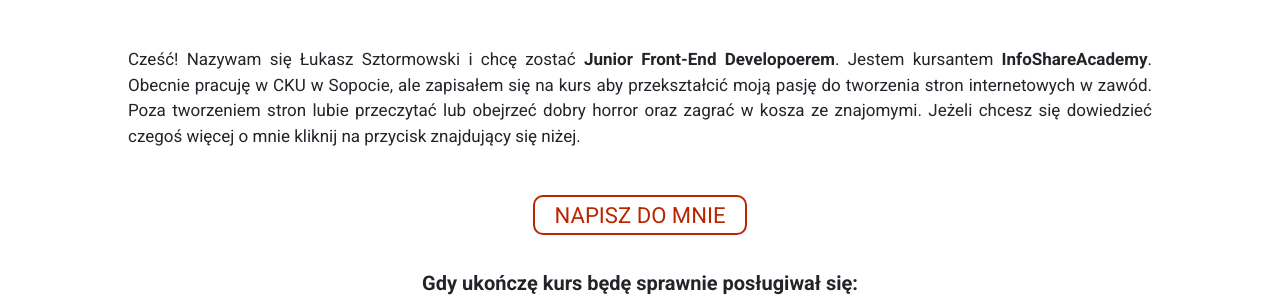
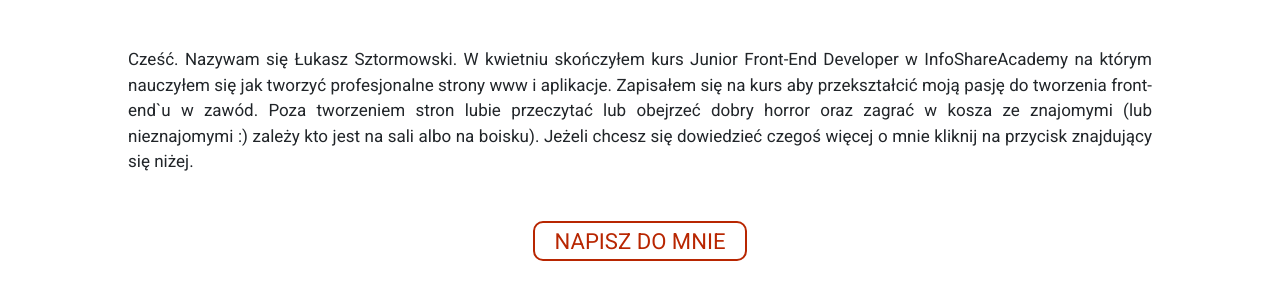
Before and after one commit to qkiczw/qkiczw.github.io, a website: page index.html in a window 1280 px wide. Shown: the part 903-1202 px from the top of the page. Drawn offline with nearby package versions, Linux system fonts and the light colour scheme.

Commit message:
About Me section text changed, small cleancode is done

```diff
--- a/index.html
+++ b/index.html
@@ -1,38 +1,32 @@
 <!DOCTYPE html>
 <html lang="pl">
+
 <head>
     <meta charset="UTF-8">
     <title>Łukasz Sztormowski Junior FrontEnd Developer- portfolio</title>
     <meta name="viewport" content="width=device-width, initial-scale=1, shrink-to-fit=no">
-
-    <!-- Google Font-->
     <link href="https://fonts.googleapis.com/css?family=Roboto:400,700" rel="stylesheet">
-    <!-- Bootstrap css -->
-    <link rel="stylesheet" href="https://maxcdn.bootstrapcdn.com/bootstrap/4.0.0-beta/css/bootstrap.min.css" integrity="sha384-/Y6pD6FV/Vv2HJnA6t+vslU6fwYXjCFtcEpHbNJ0lyAFsXTsjBbfaDjzALeQsN6M" crossorigin="anonymous">
-    <!-- Font Awesome-->
+    <link rel="stylesheet" href="https://maxcdn.bootstrapcdn.com/bootstrap/4.0.0-beta/css/bootstrap.min.css" integrity="sha384-/Y6pD6FV/Vv2HJnA6t+vslU6fwYXjCFtcEpHbNJ0lyAFsXTsjBbfaDjzALeQsN6M"
+        crossorigin="anonymous">
     <link rel="stylesheet" href="font-awesome/css/font-awesome.min.css">
-    <!--My css-->
     <link rel="Stylesheet" type="text/css" href="css/style.css" />
-
 </head>
 <body>
-    <!--Whole site container-->
     <div class="container-fluid">
-        <!--Header-->
         <header>
-            <!-- Main menu-->
             <section id="start" class="menu">
-
-                <!--RWD menu-->
                 <nav class="navbar navbar-expand-lg navbar-dark bg-dark fixed-top">
                     <a class="navbar-brand" href="#">LS - Web Design</a>
-                    <button class="navbar-toggler" type="button" data-toggle="collapse" data-target="#navbarNavDropdown" aria-controls="navbarNavDropdown" aria-expanded="false" aria-label="Toggle navigation">
+                    <button class="navbar-toggler" type="button" data-toggle="collapse" data-target="#navbarNavDropdown" aria-controls="navbarNavDropdown"
+                        aria-expanded="false" aria-label="Toggle navigation">
                         <span class="navbar-toggler-icon"></span>
                     </button>
                     <div class="collapse navbar-collapse justify-content-end" id="navbarNavDropdown">
                         <ul class="navbar-nav ">
                             <li class="nav-item active">
-                                <a class="nav-link" href="#start">Start <span class="sr-only">(current)</span></a>
+                                <a class="nav-link" href="#start">Start
+                                    <span class="sr-only">(current)</span>
+                                </a>
                             </li>
                             <li class="nav-item">
                                 <a class="nav-link" href="#about-me">O mnie</a>
@@ -43,57 +37,50 @@
                             <li class="nav-item">
                                 <a class="nav-link" href="#contact">Kontakt</a>
                             </li>
-
                         </ul>
                     </div>
                 </nav>
-
             </section>
             <section class="header d-flex align-items-center">
                 <div class="container-fluid">
                     <div class="row ">
                         <div class="col-sm-12 text-center">
-                            <figure><img src="images/me.jpg " class="picture-of-me img-fluid mt-md-5 mt-lg-5" alt="Picture of me"></figure>
-                            <figure><img src="images/my-logo.png" class="my-logo img-fluid" alt="My logo"></figure>
+                            <figure>
+                                <img src="images/me.jpg " class="picture-of-me img-fluid mt-md-5 mt-lg-5" alt="Picture of me">
+                            </figure>
+                            <figure>
+                                <img src="images/my-logo.png" class="my-logo img-fluid" alt="My logo">
+                            </figure>
                             <h1 class="header-text">Twoja strona zaczyna się tutaj!</h1>
                         </div>
                     </div>
                 </div>
             </section>
         </header>
-
         <main>
-            <!-- About me-->
             <section id="about-me" class="info-about-me">
                 <div class="contaier-fluid">
-                    <!-- Section title-->
                     <div class="row">
-                        <div class="col-md-12"><h2 class="section-title">O mnie</h2></div>
-
+                        <div class="col-md-12">
+                            <h2 class="section-title">O mnie</h2>
+                        </div>
                     </div>
                     <div class="row">
                         <div class="col-xs-12">
                             <p class="text-about-me">
-                                Cześć! Nazywam się Łukasz Sztormowski i chcę zostać <strong>Junior Front-End Developoerem</strong>. Jestem kursantem <strong>InfoShareAcademy</strong>. Obecnie pracuję w CKU w Sopocie,
-                                ale zapisałem się na kurs aby przekształcić moją pasję do tworzenia stron internetowych w zawód. Poza tworzeniem stron lubie przeczytać
-                                lub obejrzeć dobry horror oraz zagrać w kosza ze znajomymi. Jeżeli chcesz się dowiedzieć czegoś więcej o mnie kliknij na przycisk znajdujący się
-                                niżej.
-
-
+                                 Cześć. Nazywam się Łukasz Sztormowski. W kwietniu skończyłem kurs Junior Front-End Developer w InfoShareAcademy na którym nauczyłem się jak tworzyć profesjonalne strony www i aplikacje. Zapisałem się na kurs aby przekształcić moją pasję do tworzenia front-end`u w zawód. Poza tworzeniem stron lubie przeczytać lub obejrzeć dobry horror oraz zagrać w kosza ze znajomymi (lub nieznajomymi :) zależy kto jest na sali albo na boisku). Jeżeli chcesz się dowiedzieć czegoś więcej o mnie kliknij na przycisk znajdujący się niżej.
                             </p>
                             <p class="about-me-button text-center">
                                 <a href="#contact" class="about-me-button-link">Napisz do mnie</a>
                             </p>
                         </div>
                     </div>
-                    <!-- Achievements icons-->
                     <div class="row">
                         <div class="col-sm-12 achievements text-center">
-                            <h5>Gdy ukończę kurs będę sprawnie posługiwał się:</h5>
+                            <h5>Obecnie posługuję się:</h5>
                         </div>
                     </div>
                     <div class="row justify-content-around">
-                            <!--Left column-->
                         <div class="col-sm-5  achievements-icons">
                             <figure>
                                 <img src="images/html5-icon.png" alt="Html technology icon">
@@ -119,7 +106,8 @@
                             </figure>
                             <figure>
                                 <img src="images/js-icon.png" alt="JavaScript technology icon">
-                                    <figcaption class="achievements-description"><p>JavaScript</p>
+                                <figcaption class="achievements-description">
+                                    <p>JavaScript</p>
                                     <i class="fa fa-star" aria-hidden="true"></i>
                                     <i class="fa fa-star-o" aria-hidden="true"></i>
                                     <i class="fa fa-star-o" aria-hidden="true"></i>
@@ -139,7 +127,6 @@
                                 </figcaption>
                             </figure>
                         </div>
-                            <!--Right column-->
                         <div class="col-sm-5 achievements-icons">
                             <figure>
                                 <img src="images/bootstrap-icon.png" alt="Bootstrap technology icon">
@@ -186,37 +173,34 @@
                                 </figcaption>
                             </figure>
                         </div>
-
                     </div>
-
                 </div>
-
-
             </section>
-
-            <!-- Portfolio-->
             <section id="portfolio" class="my-portfolio">
                 <div class="contaier-fluid">
                     <!-- Section title-->
                     <div class="row">
-                        <div class="col-md-12"><h2 class="section-title">Portfolio</h2></div>
-
+                        <div class="col-md-12">
+                            <h2 class="section-title">Portfolio</h2>
+                        </div>
                     </div>
                     <div class="row">
-                        <!-- Portfolio Github-->
                         <div class="col-sm-6">
                             <div class="portfolio-description">
-                                <a href="https://github.com/qkiczw" target="_blank" class="mx-auto d-block"><img src="images/portfolio/portolio-github.jpg" class="mx-auto d-block portfolio-img img-fluid" alt="Picture of github"></a>
+                                <a href="https://github.com/qkiczw" target="_blank" class="mx-auto d-block">
+                                    <img src="images/portfolio/portolio-github.jpg" class="mx-auto d-block portfolio-img img-fluid" alt="Picture of github">
+                                </a>
                                 <span class="portfolio-item-title mx-auto d-block">github/qkiczw</span>
                                 <p class="portfolio-item-info mx-auto d-block">
                                     Link do moich repozytriów na Github`ie gdzie znajdziesz różne moje projekty i pomysły.
                                 </p>
                             </div>
                         </div>
-                        <!-- Portfolio ckusopot-->
                         <div class="col-sm-6">
                             <div class="portfolio-description">
-                                <a href="http://ckusopot.pl" target="_blank" class="mx-auto d-block"><img src="images/portfolio/portolio-ckusopot.jpg" class="mx-auto d-block portfolio-img img-fluid" alt="Picture of ckusopot.pl"></a>
+                                <a href="http://ckusopot.pl" target="_blank" class="mx-auto d-block">
+                                    <img src="images/portfolio/portolio-ckusopot.jpg" class="mx-auto d-block portfolio-img img-fluid" alt="Picture of ckusopot.pl">
+                                </a>
                                 <span class="portfolio-item-title mx-auto d-block">ckusopot.pl</span>
                                 <p class="portfolio-item-info mx-auto d-block">
                                     Strona Centrum Kształcenia Ustawicznego w Sopocie. Stworzona min.za pomocą HTML, CSS, framework`a BOOTSRAP oraz JOOMLA.
@@ -224,22 +208,23 @@
                             </div>
                         </div>
                     </div>
-                    <!--Row 2-->
                     <div class="row">
-                        <!-- Portfolio obrppd-->
                         <div class="col-sm-6">
                             <div class="portfolio-description">
-                                <a href="http://obrppd.com.pl" target="_blank" class=" mx-auto d-block"><img src="images/portfolio/portolio-obrppd.jpg" class="mx-auto d-block portfolio-img img-fluid" alt="Picture of obrppd.com.pl"></a>
+                                <a href="http://obrppd.com.pl" target="_blank" class=" mx-auto d-block">
+                                    <img src="images/portfolio/portolio-obrppd.jpg" class="mx-auto d-block portfolio-img img-fluid" alt="Picture of obrppd.com.pl">
+                                </a>
                                 <span class="portfolio-item-title mx-auto d-block">obrrppd</span>
                                 <p class="portfolio-item-info mx-auto d-block">
                                     Strona Ośrodka Badawczo Rozwojowego. Stworzona min.za pomocą HTML, CSS oraz framework`a BOOTSTRAP.
                                 </p>
                             </div>
                         </div>
-                        <!-- Portfolio EIG-->
                         <div class="col-sm-6 ">
                             <div class="portfolio-description">
-                                <a href="https://github.com/infoshareacademy/jfdz7-zylce" target="_blank" class="mx-auto d-block"><img src="images/portfolio/eig.jpg" class="mx-auto d-block portfolio-img img-fluid" alt="Picture of Events in Gdańsk"></a>
+                                <a href="https://github.com/infoshareacademy/jfdz7-zylce" target="_blank" class="mx-auto d-block">
+                                    <img src="images/portfolio/eig.jpg" class="mx-auto d-block portfolio-img img-fluid" alt="Picture of Events in Gdańsk">
+                                </a>
                                 <span class="portfolio-item-title mx-auto d-block">Events in Gdańsk</span>
                                 <p class="portfolio-item-info mx-auto d-block">
                                     Planer weekendu w Gdańsku. Tworzony przy pomocy HTML, CSS, BOOTSTRAP.
@@ -249,8 +234,6 @@
                     </div>
                 </div>
             </section>
-
-            <!--Contact-->
             <section id="contact">
                 <div class="container-fluid">
                     <div class="row">
@@ -261,16 +244,19 @@
                     <div class="row">
                         <div class="col-md-12 contact-info mx-auto text-center">
                             <address>
-                                <i class="fa fa-phone-square"></i> 504 928 760<br />
-                                <i class="fa fa-envelope"></i> <a href="mailto:lukaszsztormowski@gmail.com">Napisz do mnie</a><br />
-                                <i class="fa fa-linkedin-square"></i> <a href="https://www.linkedin.com/in/%C5%82ukasz-sztormowski-905516151/">LinkedIn</a>
+                                <i class="fa fa-phone-square"></i> 504 928 760
+                                <br />
+                                <i class="fa fa-envelope"></i>
+                                <a href="mailto:lukaszsztormowski@gmail.com">Napisz do mnie</a>
+                                <br />
+                                <i class="fa fa-linkedin-square"></i>
+                                <a href="https://www.linkedin.com/in/%C5%82ukasz-sztormowski-905516151/">LinkedIn</a>
                             </address>
                         </div>
                     </div>
                 </div>
             </section>
         </main>
-        <!--Footer-->
         <footer>
             <section id="footer">
                 <p>Łukasz Sztormowski &copy; 2017</p>
@@ -278,8 +264,10 @@
         </footer>
     </div>
     <script src="https://ajax.googleapis.com/ajax/libs/jquery/3.2.1/jquery.min.js"></script>
-    <script src="https://cdnjs.cloudflare.com/ajax/libs/popper.js/1.11.0/umd/popper.min.js" integrity="sha384-b/U6ypiBEHpOf/4+1nzFpr53nxSS+GLCkfwBdFNTxtclqqenISfwAzpKaMNFNmj4" crossorigin="anonymous"></script>
-    <script src="https://maxcdn.bootstrapcdn.com/bootstrap/4.0.0-beta/js/bootstrap.min.js" integrity="sha384-h0AbiXch4ZDo7tp9hKZ4TsHbi047NrKGLO3SEJAg45jXxnGIfYzk4Si90RDIqNm1" crossorigin="anonymous"></script>
+    <script src="https://cdnjs.cloudflare.com/ajax/libs/popper.js/1.11.0/umd/popper.min.js" integrity="sha384-b/U6ypiBEHpOf/4+1nzFpr53nxSS+GLCkfwBdFNTxtclqqenISfwAzpKaMNFNmj4"
+        crossorigin="anonymous"></script>
+    <script src="https://maxcdn.bootstrapcdn.com/bootstrap/4.0.0-beta/js/bootstrap.min.js" integrity="sha384-h0AbiXch4ZDo7tp9hKZ4TsHbi047NrKGLO3SEJAg45jXxnGIfYzk4Si90RDIqNm1"
+        crossorigin="anonymous"></script>
     <script src="js/script.js"></script>
 </body>
 </html>
```
Lines whose indentation alone changed are shown as unchanged.
